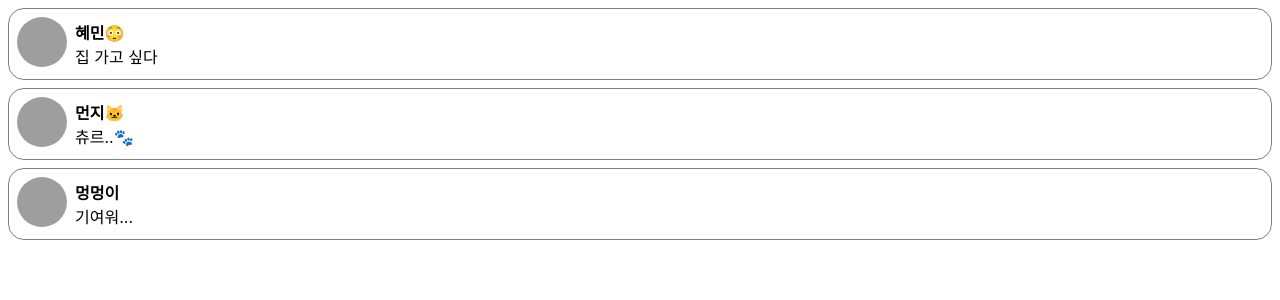
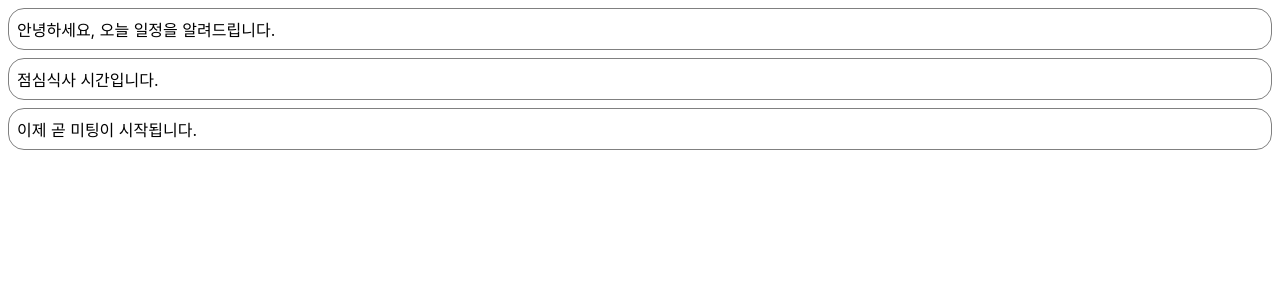
Before and after one commit to Hyemin-12/study-react2, a React (Create React App) app in the folder my-app/: page / in a window 1280 px wide. Shown: the top 300 px of the page. Built offline with nearby package versions, Linux system fonts and the light colour scheme; grey boxes are pictures that could not be loaded.

Commit message:
state 사용하기

```diff
--- /dev/null
+++ b/my-app/src/chapter_06/Notification.jsx
@@ -0,0 +1,34 @@
+import React from "react";
+
+const styles = {
+    wrapper: {
+        margin: 8,
+        padding: 8,
+        display: "flex",
+        flexDirection: "row",
+        border: "1px solid grey",
+        borderRadius: 16,
+    },
+    messageText: {
+        color: "black",
+        fontSize: 16,
+    },
+};
+
+class Notification extends React.Component {
+    constructor(props) {
+        super(props);
+
+        this.state = {};
+    }
+
+    render() {
+        return (
+            <div style={styles.wrapper}>
+                <span style={styles.messageText}>{this.props.message}</span>
+            </div>
+        )
+    }
+}
+
+export default Notification;
--- /dev/null
+++ b/my-app/src/chapter_06/NotificationList.jsx
@@ -0,0 +1,52 @@
+import React from "react";
+import Notification from "./Notification";
+
+const reservedNotifications = [
+    {
+        message: "안녕하세요, 오늘 일정을 알려드립니다.",
+    },
+    {
+        message: "점심식사 시간입니다.",
+    },
+    {
+        message: "이제 곧 미팅이 시작됩니다.",
+    },
+];
+
+var timer;
+
+class NotificationList extends React.Component {
+    constructor(props) {
+        super(props);
+
+        this.state = {
+            notifications: [],
+        };
+    }
+
+    componentDidMount() {
+        const { notifications } = this.state;
+        timer = setInterval(() => {
+            if (notifications.length < reservedNotifications.length) {
+                const index = notifications.length;
+                notifications.push(reservedNotifications[index]);
+                this.setState({
+                    notifications: notifications,
+                });
+            }
+            clearInterval(timer);
+        }, 1000);
+    }
+
+    render() {
+        return (
+            <div>
+                {this.state.notifications.map((notification) => {
+                    return <Notification message={notification.message} />;
+                })}
+            </div>
+        );
+    }
+}
+
+export default NotificationList;
--- a/my-app/src/index.js
+++ b/my-app/src/index.js
@@ -7,12 +7,13 @@
 import Library from './chapter_03/Library';
 import Clock from './chapter_04/Clock';
 import CommentList from './chapter_05/CommentList';
+import NotificationList from './chapter_06/NotificationList';
 
 const root = createRoot(document.getElementById("root"));
 
 root.render(
     <React.StrictMode>
-        <CommentList />
+        <NotificationList />
     </React.StrictMode>
 );
 
```
